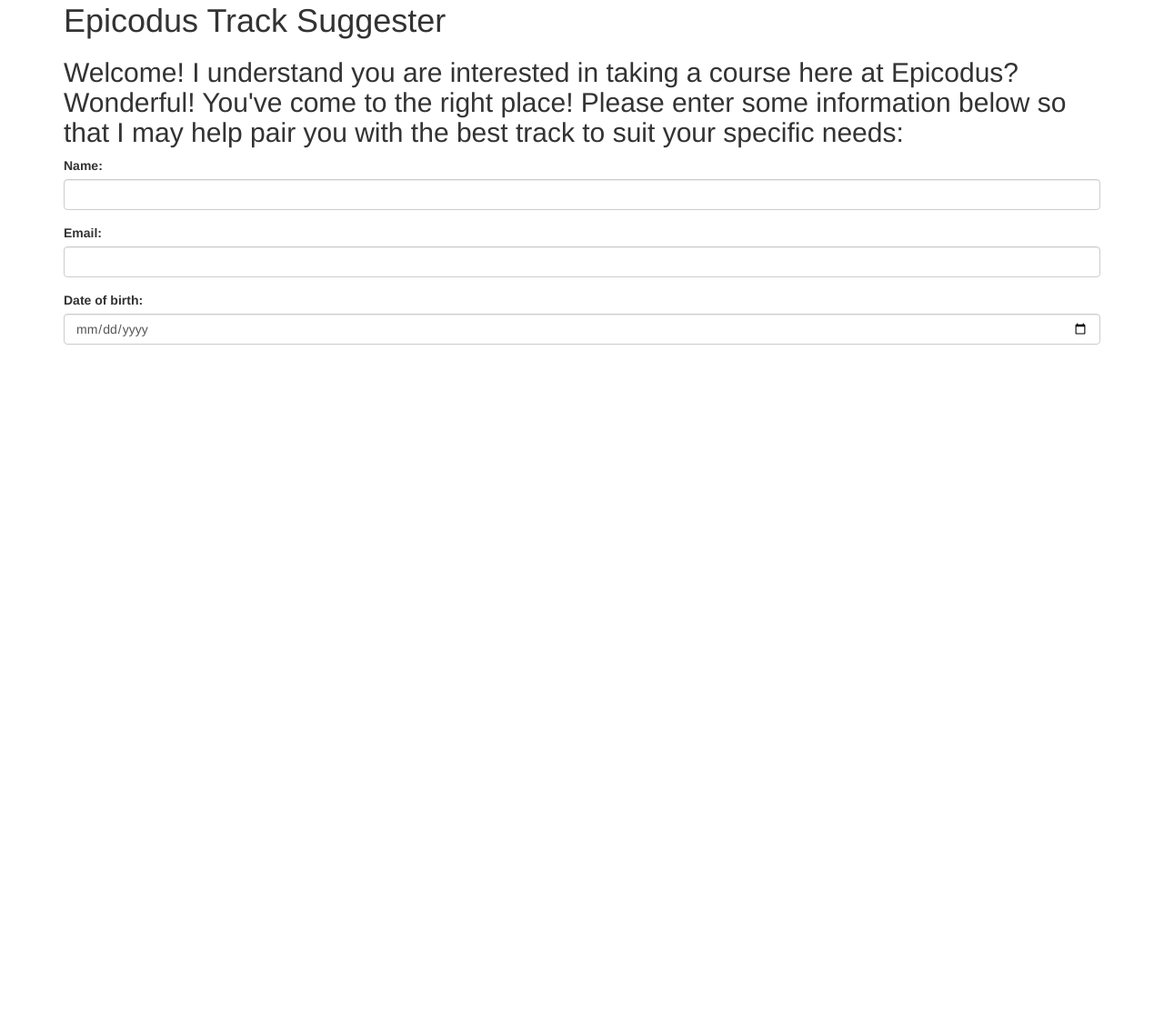
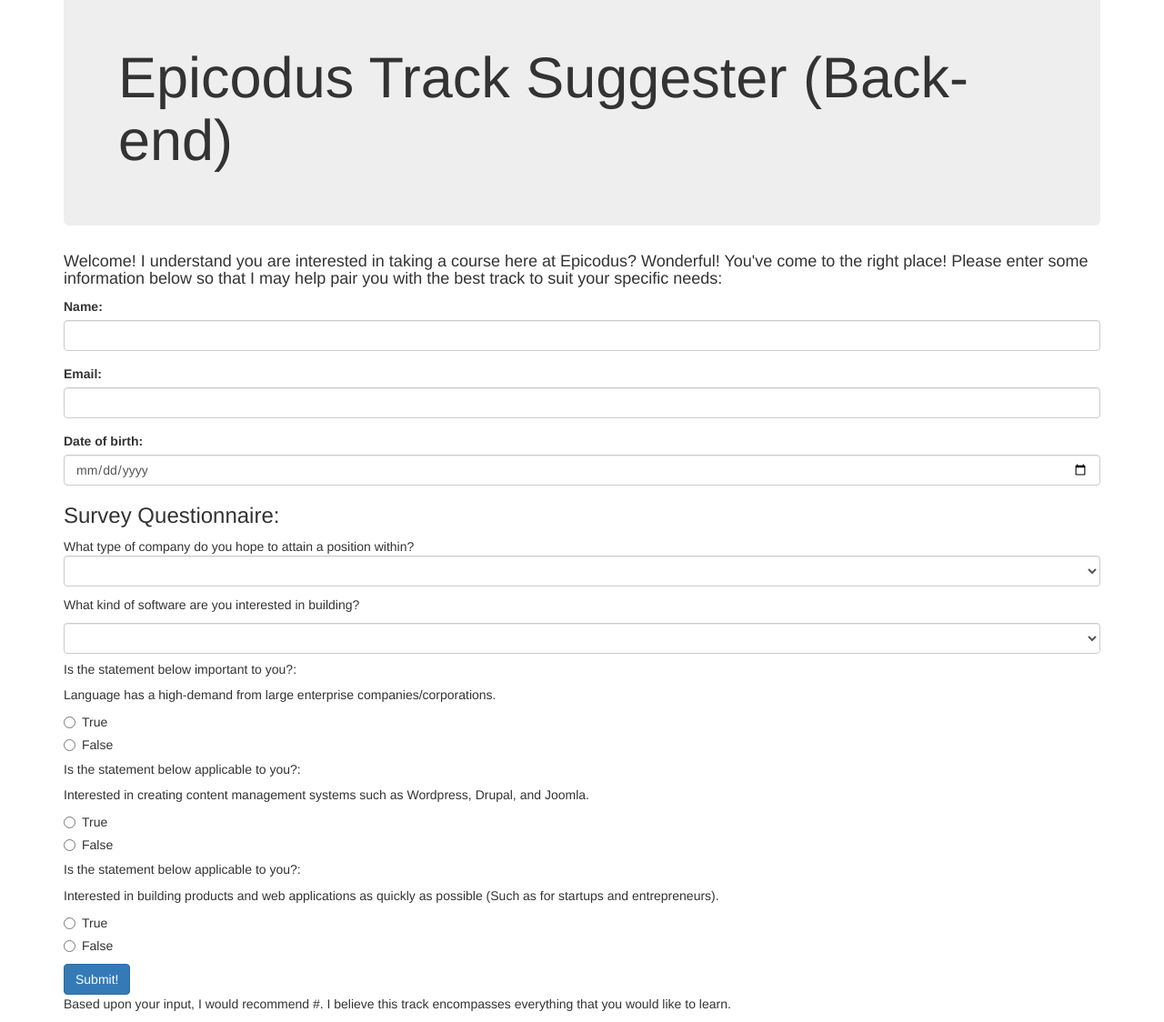
Before and after one commit to ColinJB/track-suggester, a plain HTML site: page index.html in a window 1280 px wide. Shown: the part 17-1141 px from the top of the page at 91% size. Before the commit the page ends 800 px from the top, so only its background shows below. Drawn offline with Linux system fonts and the light colour scheme.

Commit message:
add form containing two selects, 3 radio buttons question, submit ubtton, beginning of variable result algorithm

```diff
--- a/css/styles.css
+++ b/css/styles.css
@@ -0,0 +1,7 @@
+/*#survey {
+  display: none;
+}*/
+
+.btn {
+  display: block;
+}
--- a/index.html
+++ b/index.html
@@ -5,13 +5,13 @@
     <link rel="stylesheet" href="css/styles.css" type="text/css">
     <script src="js/jquery-3.1.1.js"></script>
     <script src="js/scripts.js"></script>
-    <title>Epicodus Track Suggester</title>
+    <title>Epicodus Track Suggester (Back-end)</title>
   </head>
   <body>
     <div class="container">
-      <h1>Epicodus Track Suggester</h1>
-      <h2>Welcome! I understand you are interested in taking a course here at Epicodus? Wonderful! You've come to the right place! Please enter some information below so that I may help pair you with the best track to suit your specific needs:</h2>
-      <form id="contact">
+      <div class="jumbotron"><h1>Epicodus Track Suggester (Back-end)</h1></div>
+      <h4>Welcome! I understand you are interested in taking a course here at Epicodus? Wonderful! You've come to the right place! Please enter some information below so that I may help pair you with the best track to suit your specific needs:</h4>
+      <form id="survey">
         <div class="form-group">
           <label for="student">Name:</label>
           <input id="studentName" class="form-control" type="text">
@@ -24,9 +24,79 @@
           <label for="born">Date of birth:</label>
           <input id="born" class="form-control" type="date">
         </div>
-
-
+        <h3>Survey Questionnaire:</h3>
+        <p>What type of company do you hope to attain a position within?
+        <select class="form-control" id="company">
+          <option value="NaN"></option>
+          <option value="10">Large enterprise company</option>
+          <option value="1">Agency that specializes in building websites</option>
+          <option value="0">Startups and smaller companies</option>
+        </select>
+        <p>What kind of software are you interested in building?</p>
+        <select class="form-control" id="software">
+          <option value="NaN"></option>
+          <option value="50">
+            Internal business software for large enterprise companies
+          </option>
+          <option value="5">High performance processing/Android applications</option>
+          <option value="1">Content-heavy sites with little user interaction</option>
+          <option value="0">Interactive web applications</option>
+        </select>
+        <h5>Is the statement below important to you?:</h5>
+        <p>Language has a high-demand from large enterprise companies/corporations.</p>
+        <div id="demand">
+          <div class="radio">
+            <label>
+              <input type="radio" name="demand" value="10">
+              True
+            </label>
+          </div>
+          <div class="radio">
+            <label>
+              <input type="radio" name="demand" value="0">
+              False
+            </label>
+          </div>
+        </div>
+        <h5>Is the statement below applicable to you?:</h5>
+        <p>Interested in creating content management systems such as Wordpress, Drupal, and Joomla.</p>
+        <div id="contentMan">
+          <div class="radio">
+            <label>
+              <input type="radio" name="content" value="1">
+              True
+            </label>
+          </div>
+          <div class="radio">
+            <label>
+              <input type="radio" name="content" value="0">
+              False
+            </label>
+          </div>
+        </div>
+        <h5>Is the statement below applicable to you?:</h5>
+        <p>Interested in building products and web applications as quickly as possible (Such as for startups and entrepreneurs).</p>
+        <div id="quickWebApp">
+          <div class="radio">
+            <label>
+              <input type="radio" name="quick" value="0">
+              True
+            </label>
+          </div>
+          <div class="radio">
+            <label>
+              <input type="radio" name="quick" value="1">
+              False
+            </label>
+          </div>
+        </div>
+        <button type="submit" class="btn btn-primary">Submit!</button>
       </form>
+      <div id="resultOutput">
+        <p>
+          Based upon your input, I would recommend <span id="resultTrack">#</span>. I believe this track encompasses everything that you would like to learn.
+        </p>
+      </div>
     </div>
   </body>
 </html>
--- a/js/scripts.js
+++ b/js/scripts.js
@@ -1,4 +1,12 @@
-$(function() {
+$(document).ready(function() {
+  $("form#survey").submit(function(event) {
+
+    var result = parseInt($("select#company").val()) + parseInt($("select#software").val()) + parseInt($("input:radio[name]"))
+
+    if {
+
+    }
 
 
+  });
 });
```
